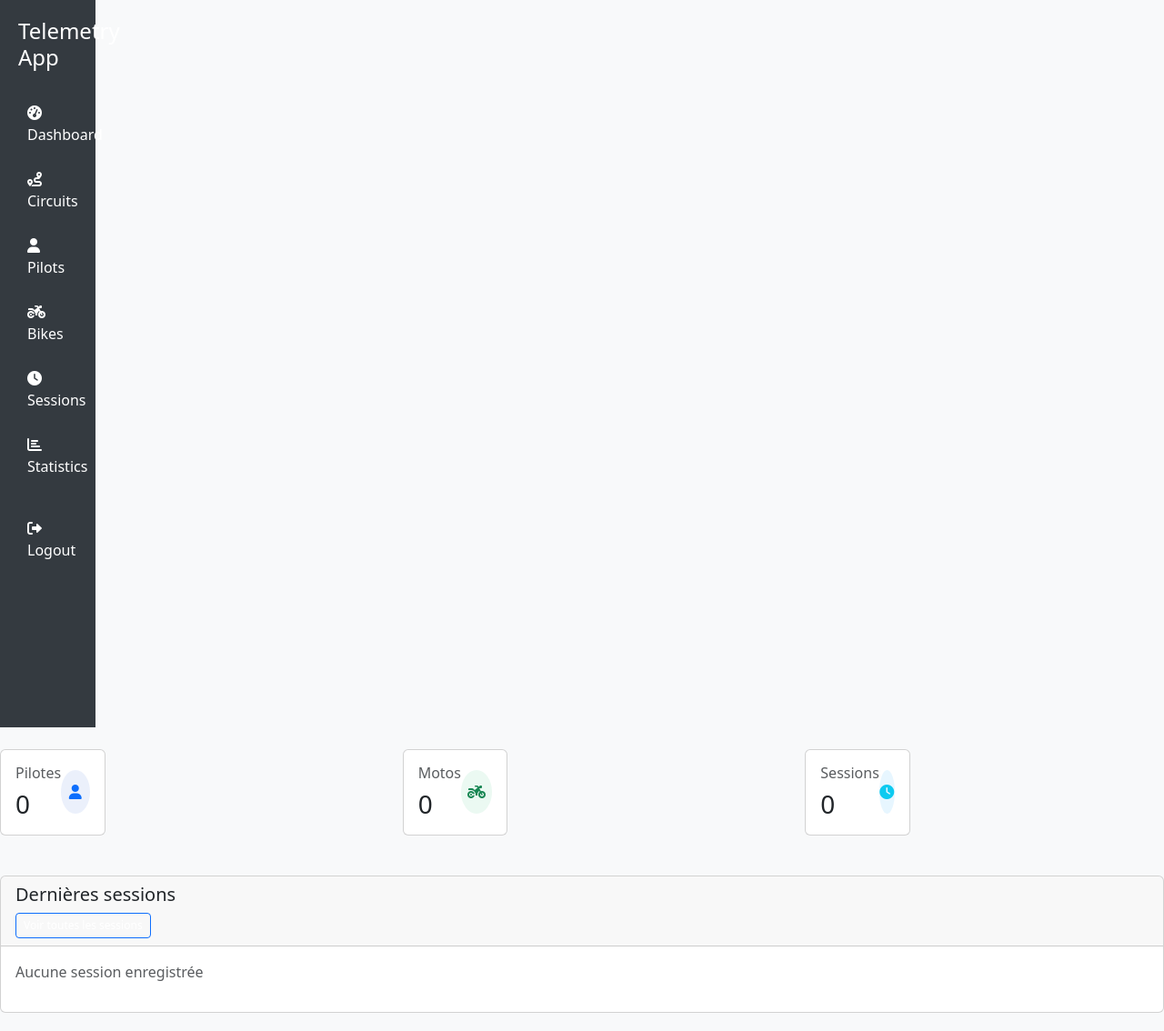
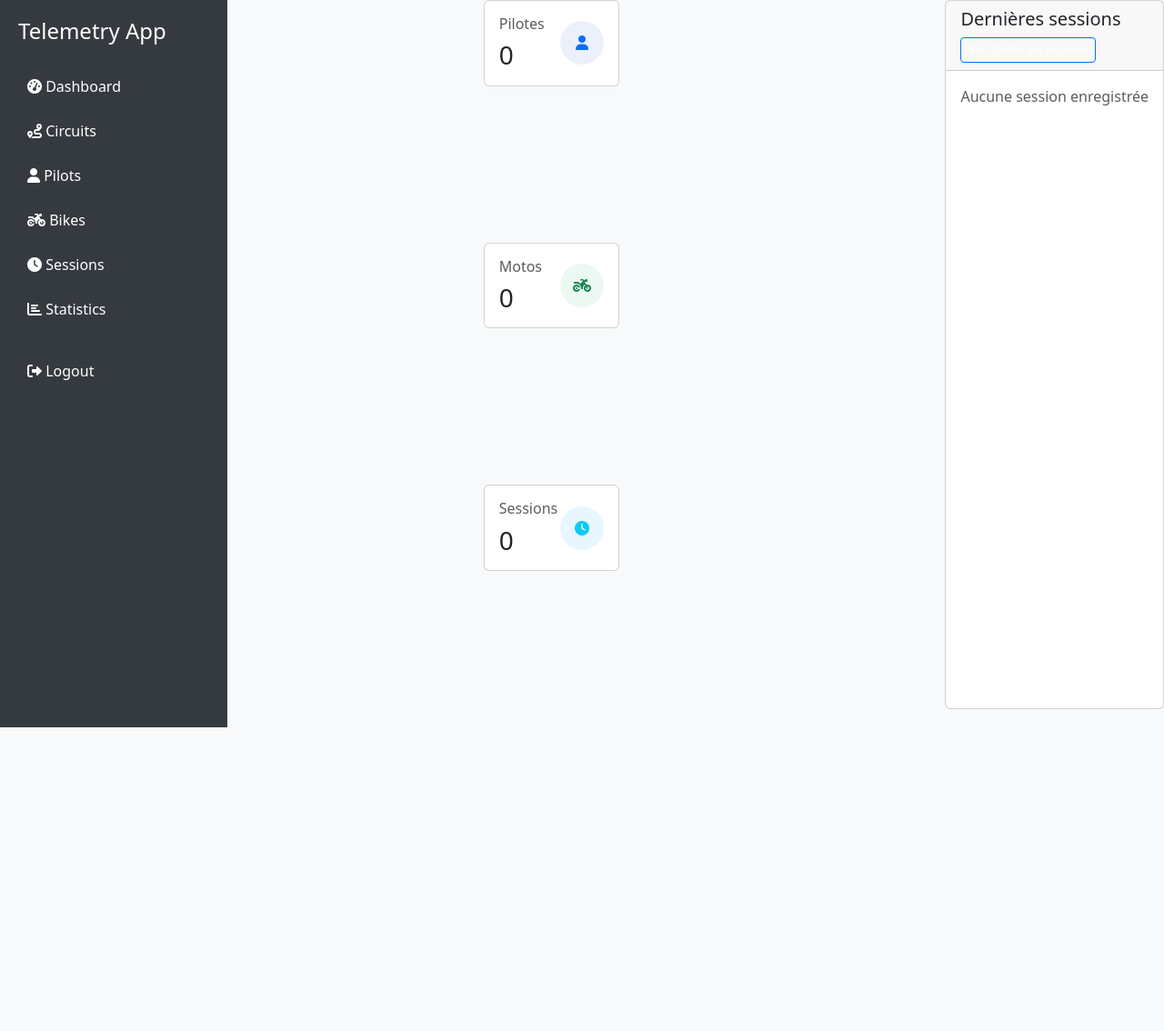
Before and after one commit to payblis/telemetry_app, a PHP site: page /index.php in a window 1280 px wide. Shown: the whole page at 91% size. After the commit the page ends 800 px from the top, so only its background shows below. Run offline with PHP 8.4, Linux system fonts and the light colour scheme; the visitor is signed in with stand-in values (Sample User, id 1); data that the repository does not hold is empty.

Commit message:
Update header.php

```diff
--- a/includes/header.php
+++ b/includes/header.php
@@ -20,10 +20,23 @@
     <style>
         body {
             background-color: #f8f9fa;
+            min-height: 100vh;
+            display: flex;
+        }
+        .container-fluid {
+            padding: 0;
+            display: flex;
+            flex: 1;
+        }
+        .row {
+            flex: 1;
+            margin: 0;
         }
         .sidebar {
             background-color: #343a40;
             min-height: 100vh;
+            width: 250px;
+            position: fixed;
             padding: 20px;
         }
         .sidebar a {
@@ -37,17 +50,23 @@
             background-color: #495057;
         }
         .main-content {
+            margin-left: 250px;
             padding: 20px;
+            flex: 1;
+            width: calc(100% - 250px);
         }
         .card {
             margin-bottom: 20px;
+        }
+        .table-responsive {
+            overflow-x: auto;
         }
     </style>
 </head>
 <body>
     <div class="container-fluid">
         <div class="row">
-            <div class="col-md-2 sidebar">
+            <div class="sidebar">
                 <h4 class="text-white mb-4">Telemetry App</h4>
                 <a href="../dashboard.php">
                     <i class="fas fa-tachometer-alt"></i> Dashboard
@@ -71,7 +90,7 @@
                     <i class="fas fa-sign-out-alt"></i> Logout
                 </a>
             </div>
-            <div class="col-md-10 main-content">
+            <div class="main-content">
                 <div class="content-wrapper">
                     <!-- Le contenu de la page sera inséré ici -->
                 </div>
```
